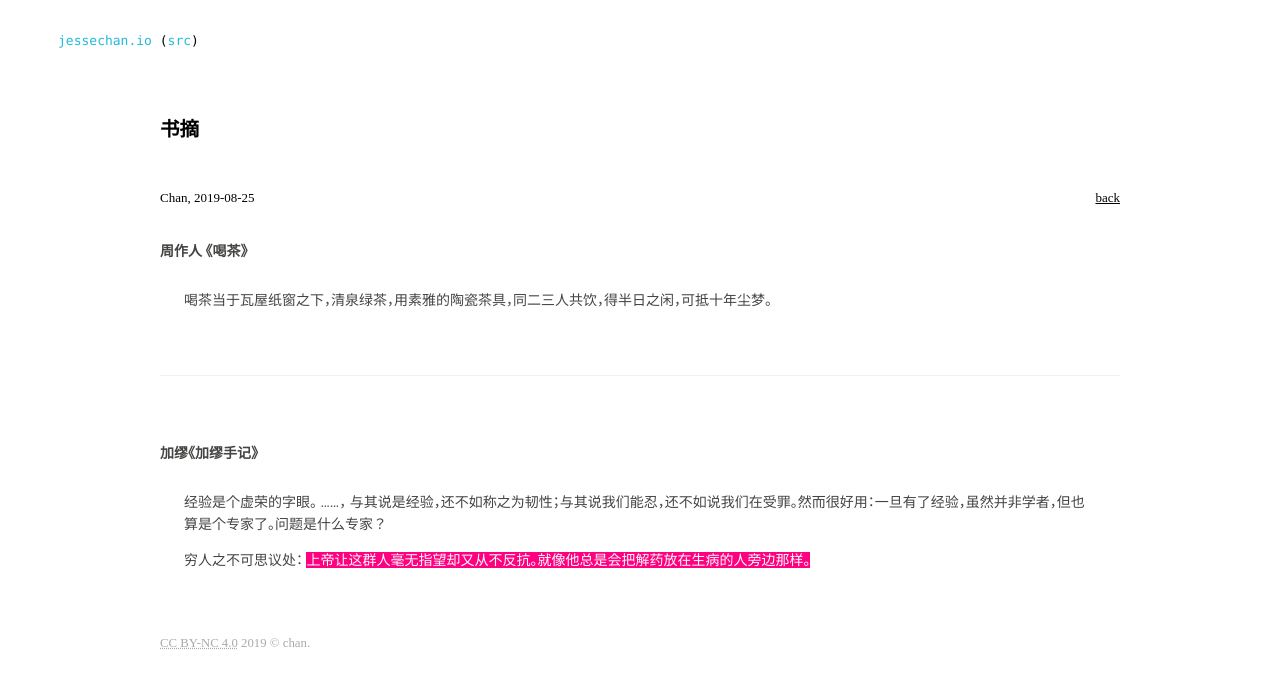
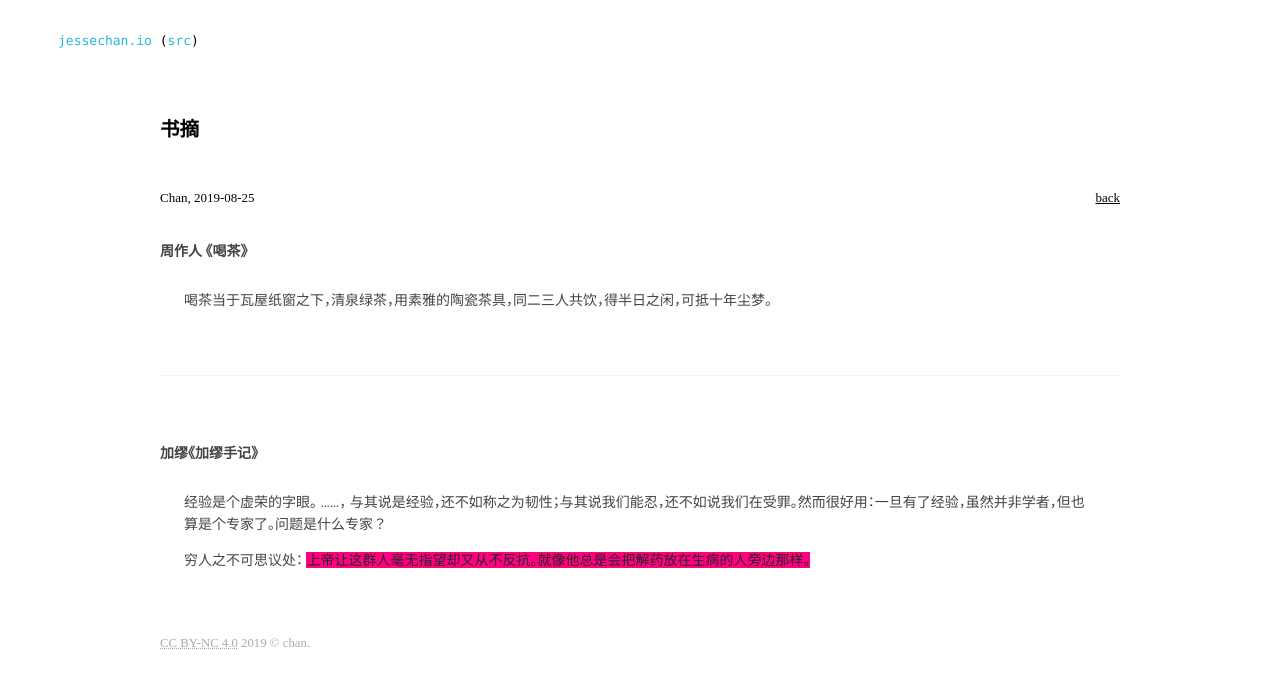
Before and after one commit to JesseEisen/chan, a Jekyll site: the page built from _posts/2019-08-25-book-pargraph.md, in a window 1280 px wide. Shown: the top 688 px of the page. Built offline with Jekyll 4.4.1, drawn with Linux system fonts in a browser that asks for light colours.

Commit message:
change mark text color

```diff
--- a/css/main.css
+++ b/css/main.css
@@ -212,7 +212,7 @@ pre {
 
 mark {
     background: #FF0080;
-    color: #FAFAFA;
+    color: #252222;
 }
 
 .pcontents>hr {
```
